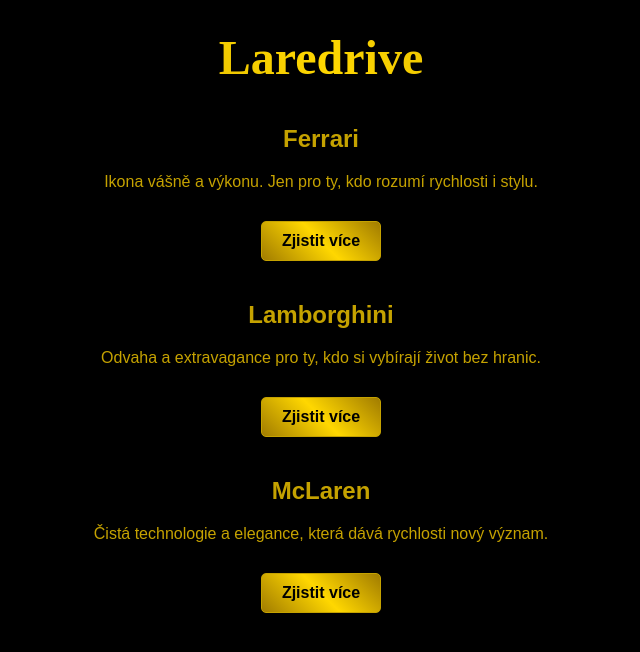
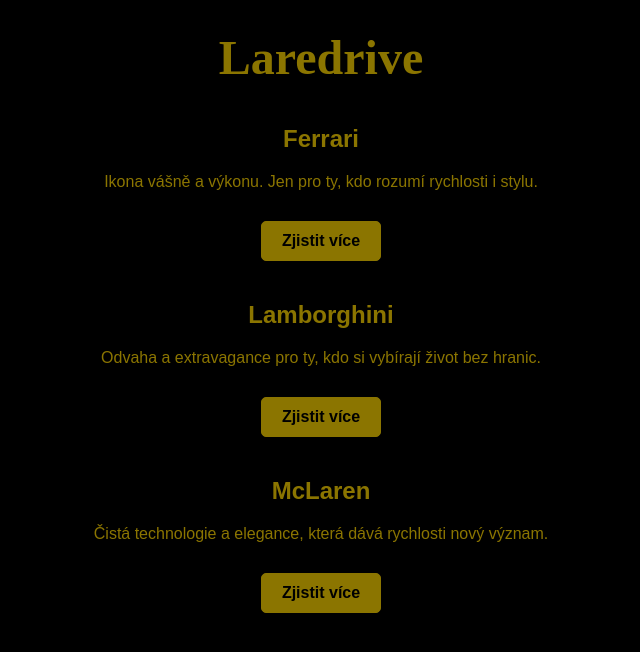
Before and after one commit to disciplineforme19/laredrive, a plain HTML site: page index.html in a window 1280 px wide. Shown: the whole page, without its empty margins (319-959 px from the left). Drawn offline with Linux system fonts and the light colour scheme.

Commit message:
Update index.html

```diff
--- a/index.html
+++ b/index.html
@@ -7,7 +7,7 @@
   <style>
     body {
       background-color: #000;
-      color: #C5A200; /* tmavší luxusní zlatá */
+      color: #8B7500; /* hodně tmavá zlatá */
       font-family: 'Montserrat', sans-serif;
       margin: 0;
       padding: 0;
@@ -17,31 +17,30 @@
       font-family: 'Playfair Display', serif;
       font-size: 3em;
       margin-top: 30px;
-      background: linear-gradient(45deg, #A17C00, #FFD700, #A17C00);
-      -webkit-background-clip: text;
-      -webkit-text-fill-color: transparent; /* gradient text */
+      color: #8B7500;
     }
     h2 {
-      color: #C5A200;
+      color: #8B7500;
     }
     .brand {
       margin: 40px 0;
     }
     .brand a {
       display: inline-block;
+      color: #000;
       text-decoration: none;
       padding: 10px 20px;
       border-radius: 5px;
       margin-top: 10px;
       font-weight: bold;
-      background: linear-gradient(45deg, #A17C00, #FFD700, #A17C00);
-      color: #000; /* text uvnitř tlačítka */
-      border: 1px solid #C5A200;
+      background-color: #8B7500;
+      border: 1px solid #8B7500;
       transition: all 0.3s ease;
     }
     .brand a:hover {
-      background: #C5A200;
-      color: #000;
+      background: #000;
+      color: #8B7500;
+      border-color: #8B7500;
     }
     p {
       max-width: 500px;
```
